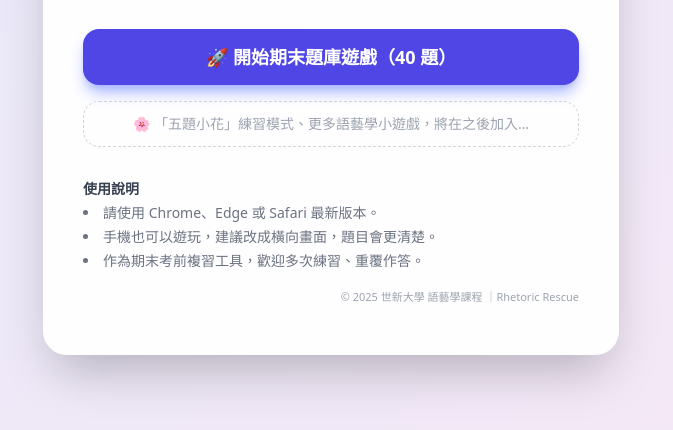
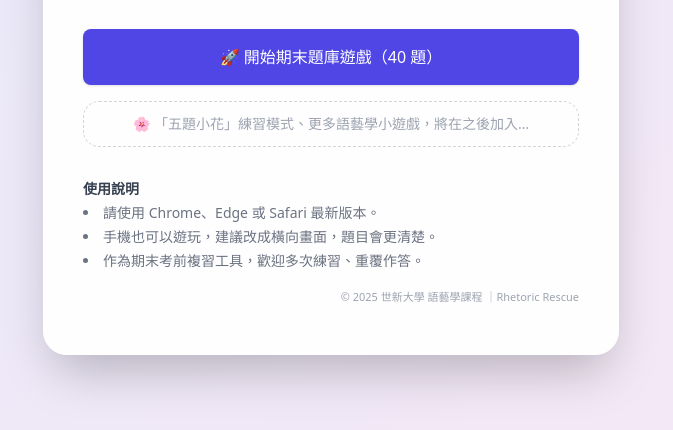
Before and after one commit to Cicero2026/rhetoric-rescue, a plain HTML site: page index.html in a window 1280 px wide. Shown: the part 326-756 px from the top of the page, without its empty margins (309-982 px from the left). Drawn offline with nearby package versions, Linux system fonts and the light colour scheme.

Commit message:
Update index.html

```diff
--- a/index.html
+++ b/index.html
@@ -52,11 +52,9 @@
 
     <!-- 按鈕區 -->
     <section class="space-y-4 mb-8">
-      <a
-        href="RG1.html"
-        class="block w-full text-center bg-indigo-600 hover:bg-indigo-700 text-white font-semibold py-3.5 px-4 rounded-2xl text-lg shadow-lg shadow-indigo-300 transition transform hover:-translate-y-0.5"
-      >
-        🚀 開始期末題庫遊戲（40 題）
+     <a href="11401/RG1.html"
+   class="block w-full text-center bg-indigo-600 text-white py-4 rounded-lg shadow">
+   🚀 開始期末題庫遊戲（40 題）
       </a>
 
       <!-- 預留未來小遊戲入口（先給淡色，不會造成困擾） -->
```
